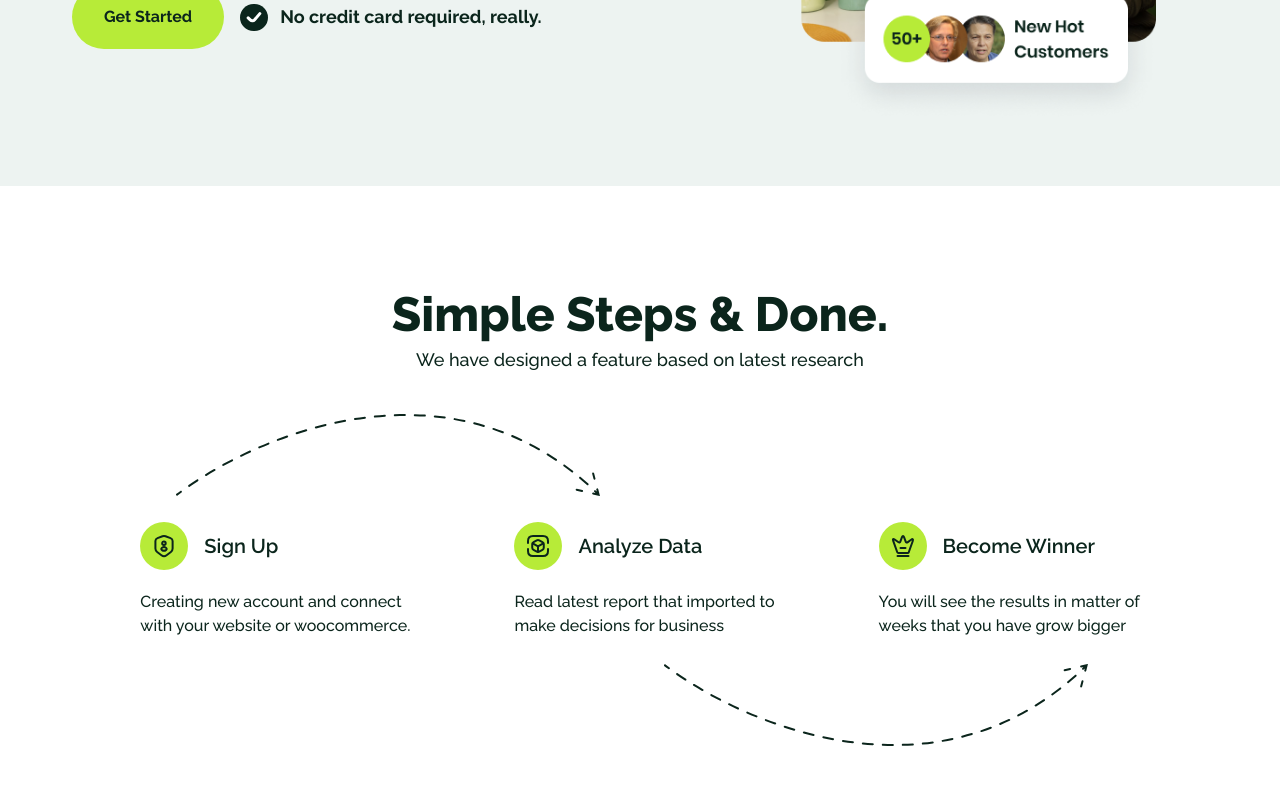
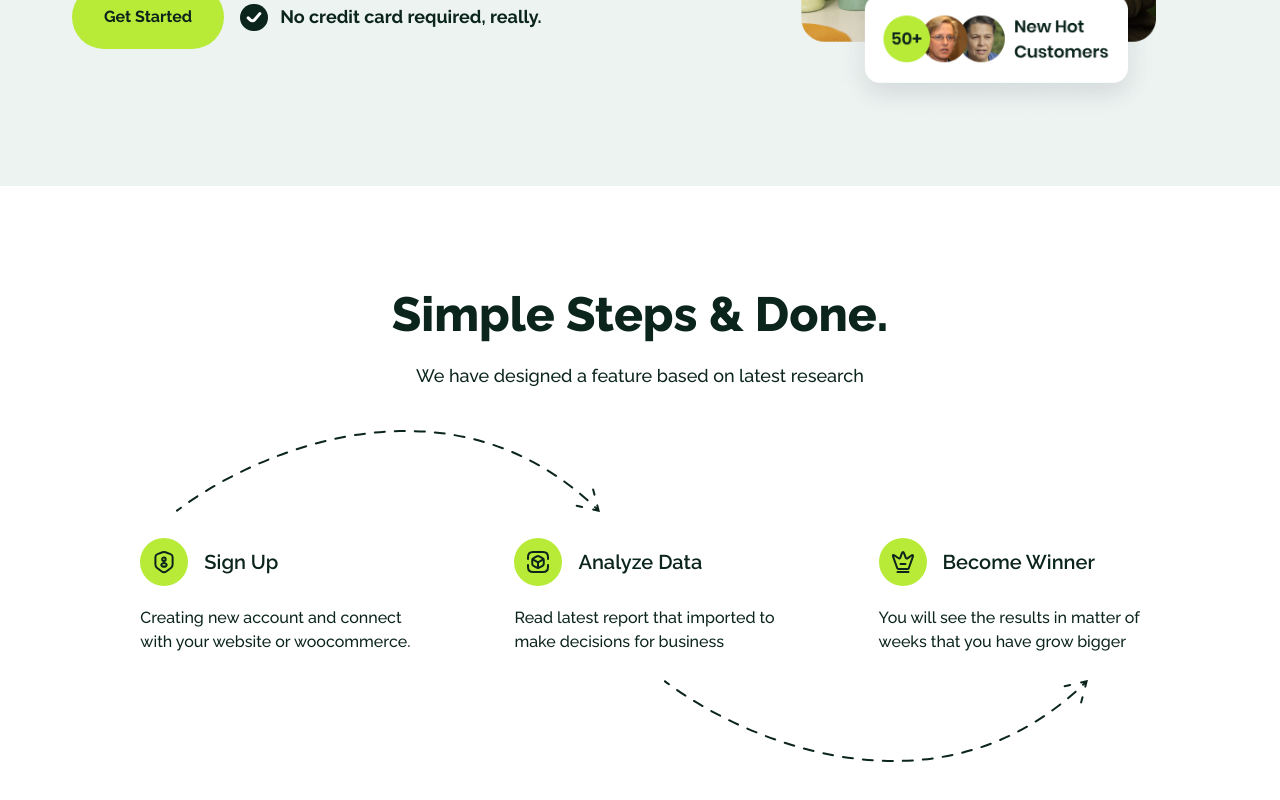
Before and after one commit to ervanervan/pasti-laris, a React (Vite) app: page / in a window 1280 px wide. Shown: the part 2489-3289 px from the top of the page. Built offline with nearby package versions, Linux system fonts and the light colour scheme; a web font is replaced by a local one.

Commit message:
update: simple steps components

```diff
--- a/src/components/SimpleSteps.jsx
+++ b/src/components/SimpleSteps.jsx
@@ -8,7 +8,7 @@ import arrowBottom from "../assets/arrow-bottom.svg";
 export default function SimpleSteps() {
   return (
     <section className="container mx-auto pt-12 md:py-24">
-      <div className="text-center px-4">
+      <div className="text-center px-4 gap-y-4 flex flex-col">
         <h1 className="font-extrabold text-4xl md:text-5xl lg:leading-[4rem]">
           Simple Steps & Done.
         </h1>
```
